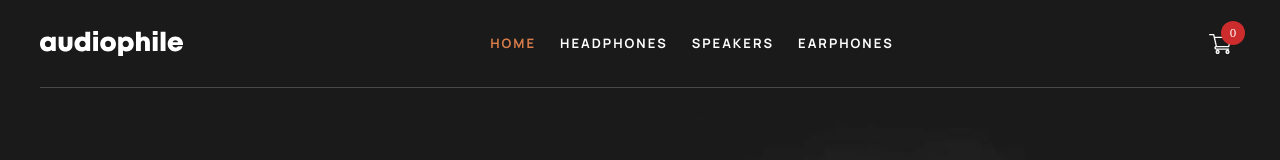
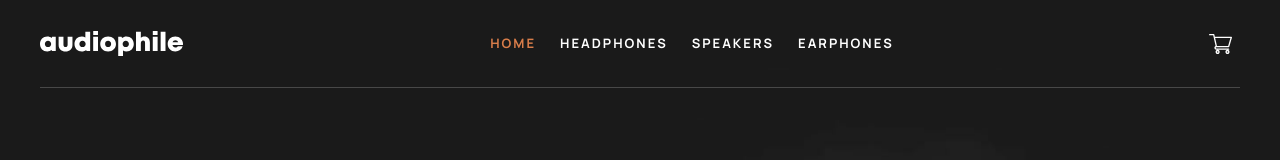
Before and after one commit to chrisdev188/audiophile, a React (Vite) app: page / in a window 1280 px wide. Shown: the top 160 px of the page. Built offline with nearby package versions, Linux system fonts and the light colour scheme.

Commit message:
Update display cart badge

```diff
--- a/src/components/Navbar/Navbar.tsx
+++ b/src/components/Navbar/Navbar.tsx
@@ -24,6 +24,7 @@ const Navbar: React.FC<INavbarProps> = (props) => {
 
   const navRef = useRef<HTMLElement>(null);
   const menuModalRef = useRef<HTMLElement>(null);
+  const cartQuantity = getNumberOfItems();
 
   // handle close modal when click outside
   useClickOutside(menuModalRef, closeMenu);
@@ -42,7 +43,9 @@ const Navbar: React.FC<INavbarProps> = (props) => {
             <MenuList hideOnSmallScreen />
             <CartToggler>
               <CartIcon />
-              <span className="badge">{getNumberOfItems()}</span>
+              {cartQuantity > 0 && (
+                <span className="badge">{cartQuantity}</span>
+              )}
             </CartToggler>
           </NavInnerBox>
         </Container>
```
